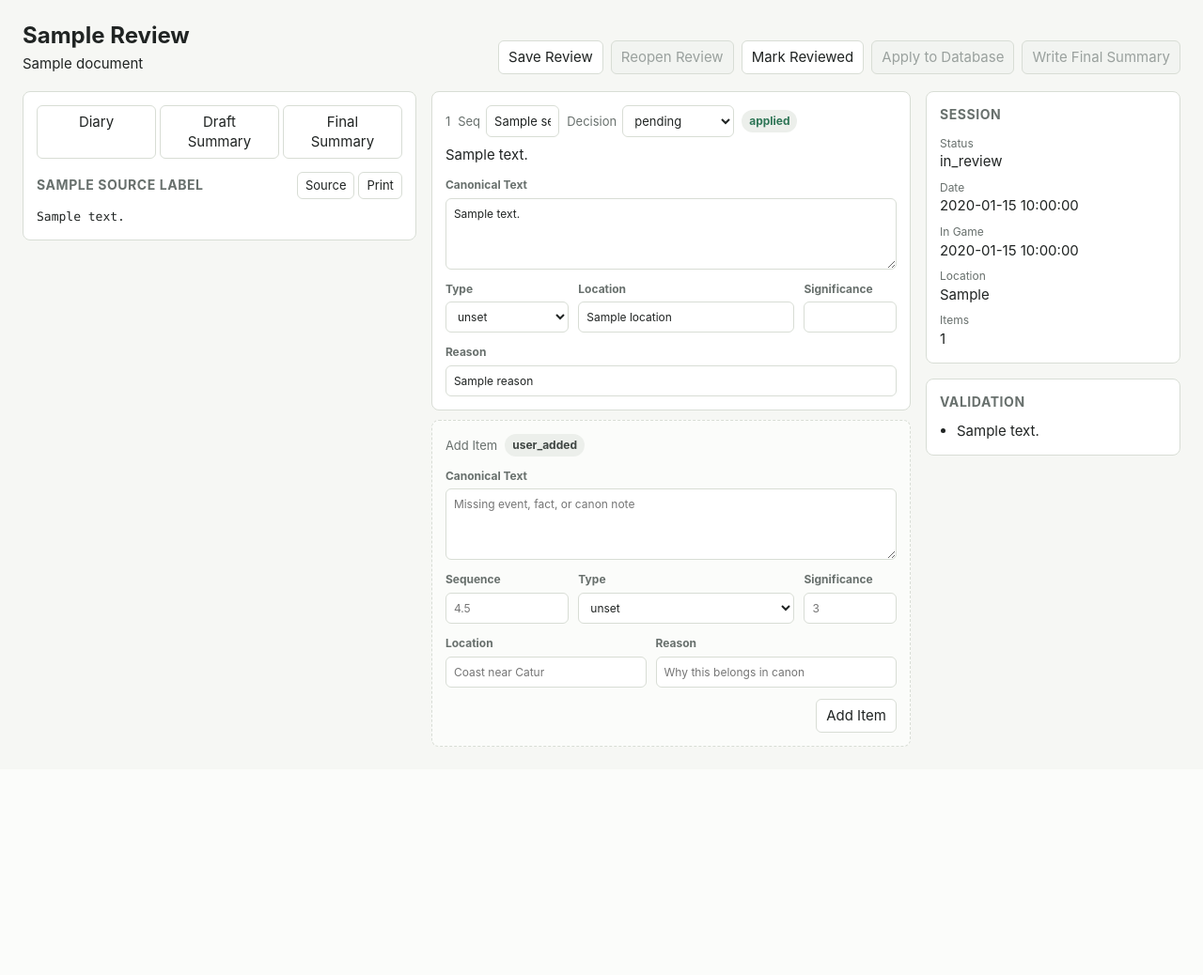
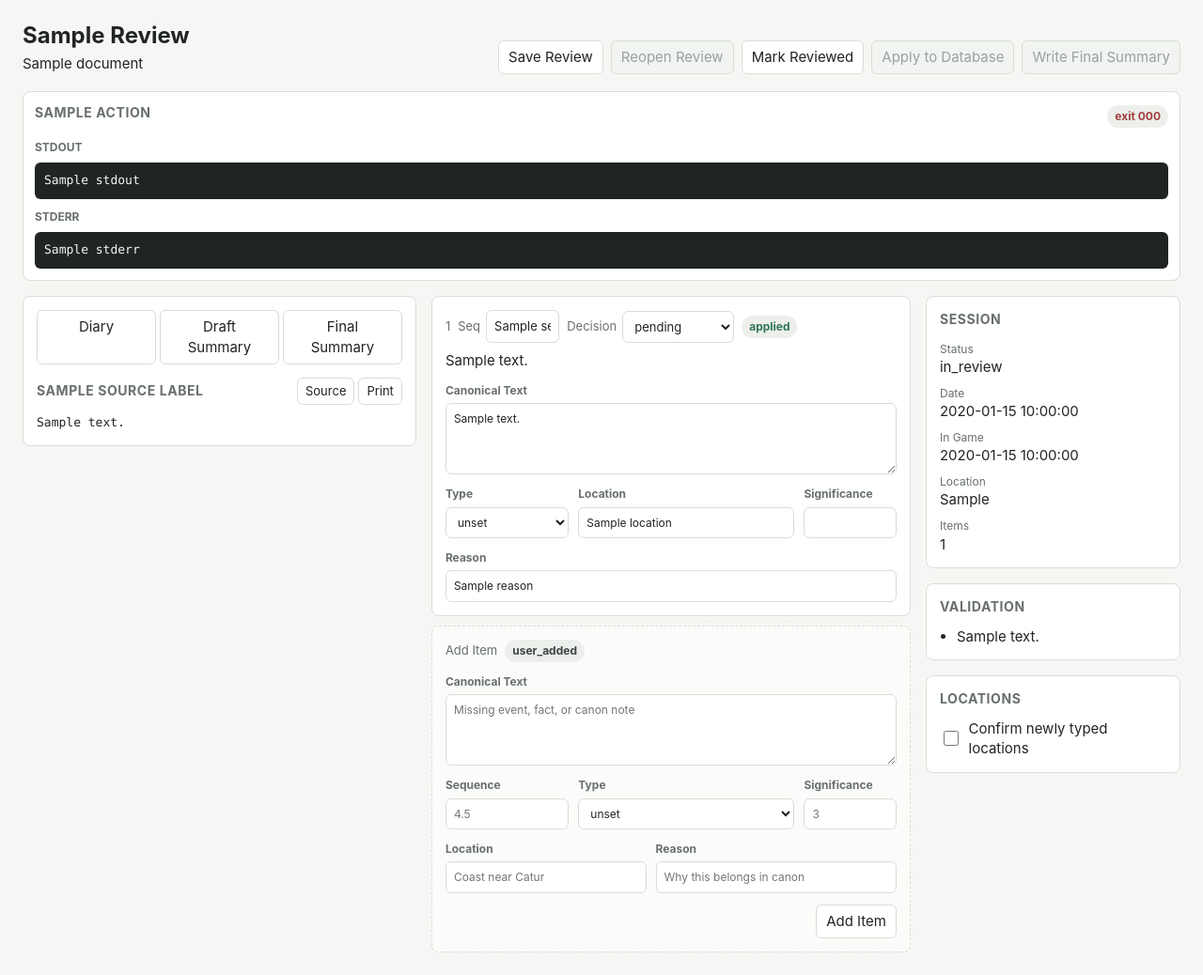
Before and after one commit to kgustafson/Farrlind_Campaign, a FastAPI app: template web_review/templates/session_review.html in a window 1280 px wide. Shown: the part 56-1094 px from the top of the page at 94% size. Before the commit the page ends 851 px from the top, so only its background shows below. Run offline with FastAPI, Linux system fonts and the light colour scheme; the template is opened without the code that fills it: most values are stand-ins (such as "Sample title", 1, 10 or a date in 2020).

Commit message:
more changes

```diff
--- a/web_review/app.py
+++ b/web_review/app.py
@@ -1,3 +1,5 @@
+from uuid import uuid4
+
 from fastapi import FastAPI, HTTPException, Request
 from fastapi.responses import HTMLResponse, PlainTextResponse, RedirectResponse
 from fastapi.staticfiles import StaticFiles
@@ -9,6 +11,39 @@ from web_review.services import canon, commands, reviews
 app = FastAPI(title="Farrlind Review Workbench")
 app.mount("/static", StaticFiles(directory=str(reviews.REPO_ROOT / "web_review" / "static")), name="static")
 templates = Jinja2Templates(directory=str(reviews.REPO_ROOT / "web_review" / "templates"))
+COMMAND_RESULTS = {}
+
+
+def store_command_result(action: str, result: commands.CommandResult) -> str:
+    token = uuid4().hex
+    COMMAND_RESULTS[token] = {
+        "action": action,
+        "returncode": result.returncode,
+        "stdout": result.stdout,
+        "stderr": result.stderr,
+        "ok": result.ok,
+    }
+    return token
+
+
+def redirect_to_review(session_number: int, source: str, view: str, flag: str) -> RedirectResponse:
+    return RedirectResponse(
+        url=f"/sessions/{reviews.session_key(session_number)}/review?source={source}&view={view}&{flag}",
+        status_code=303,
+    )
+
+
+def canon_location_names() -> list[str]:
+    try:
+        return canon.locations()
+    except canon.CanonReadError:
+        return []
+
+
+def location_confirmation_failed(form_values: dict[str, list[str]], form, known_locations: list[str]) -> bool:
+    if form.get("confirm_new_locations"):
+        return False
+    return bool(reviews.unknown_locations(reviews.form_locations(form_values), known_locations))
 
 
 @app.get("/", response_class=HTMLResponse)
@@ -27,10 +62,9 @@ def session_review(request: Request, session: str, source: str = "diary", view:
     except ValueError as exc:
         raise HTTPException(status_code=404, detail=str(exc))
     workspace = reviews.session_workspace(session_number, source, view)
-    try:
-        workspace["locations"] = canon.locations()
-    except canon.CanonReadError:
-        workspace["locations"] = []
+    workspace["locations"] = canon_location_names()
+    token = request.query_params.get("command_result")
+    workspace["command_result"] = COMMAND_RESULTS.get(token) if token else None
     return templates.TemplateResponse(
         request,
         "session_review.html",
@@ -54,6 +88,9 @@ async def save_session_review(request: Request, session: str):
 
     form = await request.form()
     form_values = {key: form.getlist(key) for key in form.keys()}
+    known_locations = canon_location_names()
+    if location_confirmation_failed(form_values, form, known_locations):
+        return redirect_to_review(session_number, form.get("source") or "diary", form.get("view") or "raw", "location_confirm_failed=1")
     updated = reviews.update_review_document_from_form(document, form_values)
     try:
         reviews.save_review_document(session_number, updated)
@@ -62,10 +99,7 @@ async def save_session_review(request: Request, session: str):
 
     source = form.get("source") or "diary"
     view = form.get("view") or "raw"
-    return RedirectResponse(
-        url=f"/sessions/{reviews.session_key(session_number)}/review?source={source}&view={view}&saved=1",
-        status_code=303,
-    )
+    return redirect_to_review(session_number, source, view, "saved=1")
 
 
 @app.post("/sessions/{session}/review/reopen")
@@ -88,10 +122,7 @@ async def reopen_session_review(request: Request, session: str):
     form = await request.form()
     source = form.get("source") or "diary"
     view = form.get("view") or "raw"
-    return RedirectResponse(
-        url=f"/sessions/{reviews.session_key(session_number)}/review?source={source}&view={view}&reopened=1",
-        status_code=303,
-    )
+    return redirect_to_review(session_number, source, view, "reopened=1")
 
 
 @app.post("/sessions/{session}/review/add-item")
@@ -108,6 +139,9 @@ async def add_session_review_item(request: Request, session: str):
         raise HTTPException(status_code=409, detail="Applied reviews are locked until explicitly reopened.")
 
     form = await request.form()
+    known_locations = canon_location_names()
+    if location_confirmation_failed({"new_location": [form.get("new_location") or ""]}, form, known_locations):
+        return redirect_to_review(session_number, form.get("source") or "diary", form.get("view") or "raw", "location_confirm_failed=1")
     item_values = {
         "sequence": form.get("new_sequence") or "",
         "canonical_text": form.get("new_canonical_text") or "",
@@ -126,10 +160,7 @@ async def add_session_review_item(request: Request, session: str):
     source = form.get("source") or "diary"
     view = form.get("view") or "raw"
     flag = "item_added=1" if not errors else "item_add_failed=1"
-    return RedirectResponse(
-        url=f"/sessions/{reviews.session_key(session_number)}/review?source={source}&view={view}&{flag}",
-        status_code=303,
-    )
+    return redirect_to_review(session_number, source, view, flag)
 
 
 @app.post("/sessions/{session}/review/remove-added-item")
@@ -156,10 +187,7 @@ async def remove_session_added_item(request: Request, session: str):
     source = form.get("source") or "diary"
     view = form.get("view") or "raw"
     flag = "item_removed=1" if not errors else "item_remove_failed=1"
-    return RedirectResponse(
-        url=f"/sessions/{reviews.session_key(session_number)}/review?source={source}&view={view}&{flag}",
-        status_code=303,
-    )
+    return redirect_to_review(session_number, source, view, flag)
 
 
 @app.post("/sessions/{session}/review/mark-reviewed")
@@ -177,6 +205,9 @@ async def mark_session_reviewed(request: Request, session: str):
 
     form = await request.form()
     form_values = {key: form.getlist(key) for key in form.keys()}
+    known_locations = canon_location_names()
+    if location_confirmation_failed(form_values, form, known_locations):
+        return redirect_to_review(session_number, form.get("source") or "diary", form.get("view") or "raw", "location_confirm_failed=1")
     updated = reviews.update_review_document_from_form(document, form_values)
     marked, errors = reviews.mark_reviewed_document(updated)
     try:
@@ -187,10 +218,7 @@ async def mark_session_reviewed(request: Request, session: str):
     source = form.get("source") or "diary"
     view = form.get("view") or "raw"
     flag = "marked=1" if not errors else "mark_failed=1"
-    return RedirectResponse(
-        url=f"/sessions/{reviews.session_key(session_number)}/review?source={source}&view={view}&{flag}",
-        status_code=303,
-    )
+    return redirect_to_review(session_number, source, view, flag)
 
 
 @app.post("/sessions/{session}/review/apply")
@@ -211,10 +239,8 @@ async def apply_session_review(request: Request, session: str):
     source = form.get("source") or "diary"
     view = form.get("view") or "raw"
     flag = "applied=1" if result.ok else "apply_failed=1"
-    return RedirectResponse(
-        url=f"/sessions/{reviews.session_key(session_number)}/review?source={source}&view={view}&{flag}",
-        status_code=303,
-    )
+    token = store_command_result("Apply to Database", result)
+    return redirect_to_review(session_number, source, view, f"{flag}&command_result={token}")
 
 
 @app.post("/sessions/{session}/review/write-final-summary")
@@ -235,10 +261,8 @@ async def write_session_final_summary(request: Request, session: str):
     source = form.get("source") or "diary"
     view = form.get("view") or "raw"
     flag = "final_written=1" if result.ok else "final_failed=1"
-    return RedirectResponse(
-        url=f"/sessions/{reviews.session_key(session_number)}/review?source={source}&view={view}&{flag}",
-        status_code=303,
-    )
+    token = store_command_result("Write Final Summary", result)
+    return redirect_to_review(session_number, source, view, f"{flag}&command_result={token}")
 
 
 @app.get("/api/review-status")
--- a/web_review/static/review.css
+++ b/web_review/static/review.css
@@ -152,6 +152,41 @@ button:disabled {
   border-color: #e4b9b9;
   background: #fff0f0;
   color: var(--bad);
+}
+.command-log {
+  margin: 0 0 16px;
+  padding: 12px;
+  background: var(--panel);
+  border: 1px solid var(--line);
+  border-radius: 8px;
+}
+.command-log-head {
+  display: flex;
+  align-items: center;
+  justify-content: space-between;
+  gap: 12px;
+}
+.command-log h2,
+.command-log h3 {
+  margin: 0 0 8px;
+}
+.command-log h3 {
+  margin-top: 10px;
+  font-size: 12px;
+  text-transform: uppercase;
+  color: var(--muted);
+}
+.command-log pre {
+  margin: 0;
+  max-height: 220px;
+  overflow: auto;
+  padding: 10px;
+  border-radius: 6px;
+  background: #202423;
+  color: #f4f7f2;
+  font-family: ui-monospace, SFMono-Regular, Menlo, Consolas, monospace;
+  font-size: 13px;
+  white-space: pre-wrap;
 }
 .editable-item input,
 .editable-item select,
@@ -365,6 +400,16 @@ dd { margin: 0; }
   margin: 0;
   padding-left: 18px;
 }
+.check-row {
+  display: flex;
+  align-items: center;
+  gap: 8px;
+  color: var(--ink);
+}
+.check-row input {
+  width: 16px;
+  height: 16px;
+}
 .empty-state {
   padding: 16px;
   border: 1px dashed var(--line);
--- a/web_review/templates/session_review.html
+++ b/web_review/templates/session_review.html
@@ -56,6 +56,25 @@
 {% endif %}
 {% if request.query_params.get("item_remove_failed") %}
   <div class="flash error-flash">Added item was not removed.</div>
+{% endif %}
+{% if request.query_params.get("location_confirm_failed") %}
+  <div class="flash error-flash">New location detected. Check "Confirm newly typed locations" before saving.</div>
+{% endif %}
+{% if command_result %}
+  <section class="command-log">
+    <div class="command-log-head">
+      <h2>{{ command_result.action }}</h2>
+      <span class="badge {% if command_result.ok %}applied-applied{% else %}decision-rejected{% endif %}">exit {{ command_result.returncode }}</span>
+    </div>
+    {% if command_result.stdout %}
+      <h3>stdout</h3>
+      <pre>{{ command_result.stdout }}</pre>
+    {% endif %}
+    {% if command_result.stderr %}
+      <h3>stderr</h3>
+      <pre>{{ command_result.stderr }}</pre>
+    {% endif %}
+  </section>
 {% endif %}
 
 <section class="workspace-grid">
@@ -210,6 +229,13 @@
         {% for note in validation %}<li>{{ note }}</li>{% endfor %}
       </ul>
     </section>
+    <section>
+      <h2>Locations</h2>
+      <label class="check-row">
+        <input type="checkbox" name="confirm_new_locations" value="1" {% if review_locked %}disabled{% endif %}>
+        <span>Confirm newly typed locations</span>
+      </label>
+    </section>
   </aside>
 </section>
 <datalist id="location-options">
```
Also changed, not shown: tests/test_web_review.py (+116 -1 lines), web_review/services/reviews.py (+18 -0 lines).
